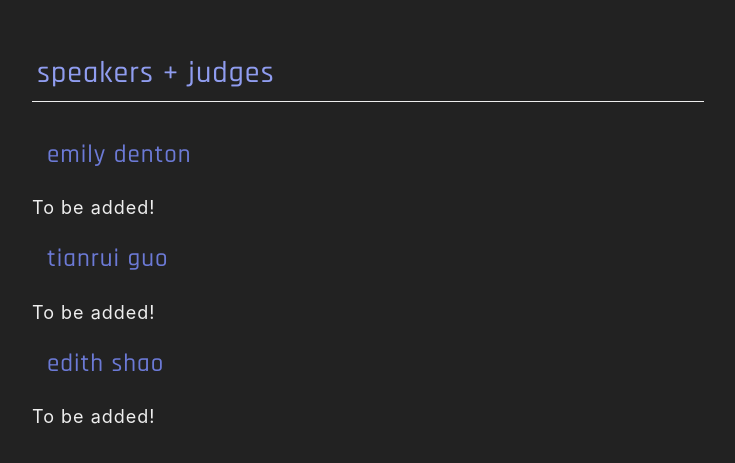
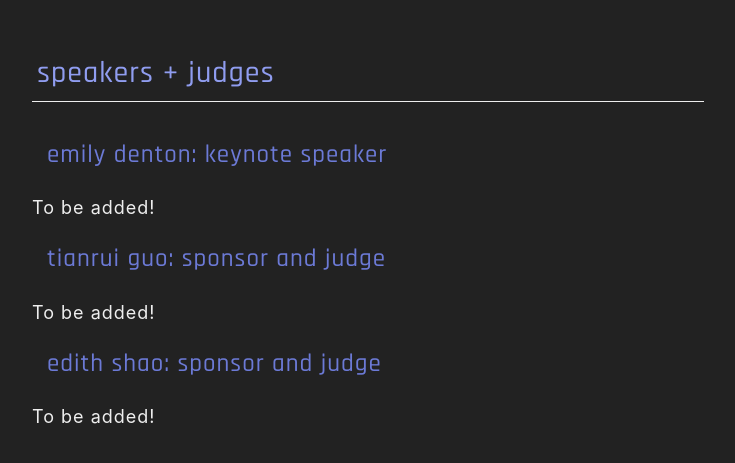
Before and after one commit to divhackscu/divhackscu.github.io-ARCHIVE, a website with bundled scripts: page index.html in a window 1280 px wide. Shown: the part 5729-6192 px from the top of the page, without its empty margins (272-1007 px from the left). Built offline with nearby package versions, Linux system fonts and the light colour scheme.

Commit message:
Update index.html

```diff
--- a/index.html
+++ b/index.html
@@ -208,7 +208,7 @@
           <div class="stitle"><i class="fas fa-map-marker-alt"></i> <a href="https://i.imgur.com/tGlBoJ0.png"><u>LL002 (LL floor)</u></a></div>
           <b>Events:</b> Kickoff, keynote, workshops, hacker collaboration space
           <div class="stitle"><i class="fas fa-map-marker-alt"></i> <a href="https://i.imgur.com/K6ERoq5.png"><u>CSC Lounge</u></a></div>
-          <b>Events:</b> <u>Mentorship</u>, <u>meet the sponsors</u>, hacker collaboration space
+          <b>Events:</b> Mentorship, <a class="js-scroll-trigger" href="#people">meet the sponsors</a>, hacker collaboration space
           <div class="stitle"><i class="fas fa-map-marker-alt"></i> <a href="https://i.imgur.com/3MXVnTd.png"><u>CSC Classroom (5th floor)</u></a></div>
           <b>Events:</b> Workshops
           <div class="stitle"><i class="fas fa-map-marker-alt"></i> <a href="https://i.imgur.com/WSdVe3P.png"><u>Room 502 (5th floor)</u></a></div>
@@ -234,11 +234,11 @@
     <div id="people">
       <div class="incontainer">
         <div class="mtitle">speakers + judges</div>
-        <div class="stitle">Emily Denton</div>
+        <div class="stitle">Emily Denton: Keynote speaker</div>
         To be added!
-        <div class="stitle">Tianrui Guo</div>
+        <div class="stitle">Tianrui Guo: Sponsor and Judge</div>
         To be added!
-        <div class="stitle">Edith Shao</div>
+        <div class="stitle">Edith Shao: Sponsor and Judge</div>
         To be added!
       </div>
     </div>
```
